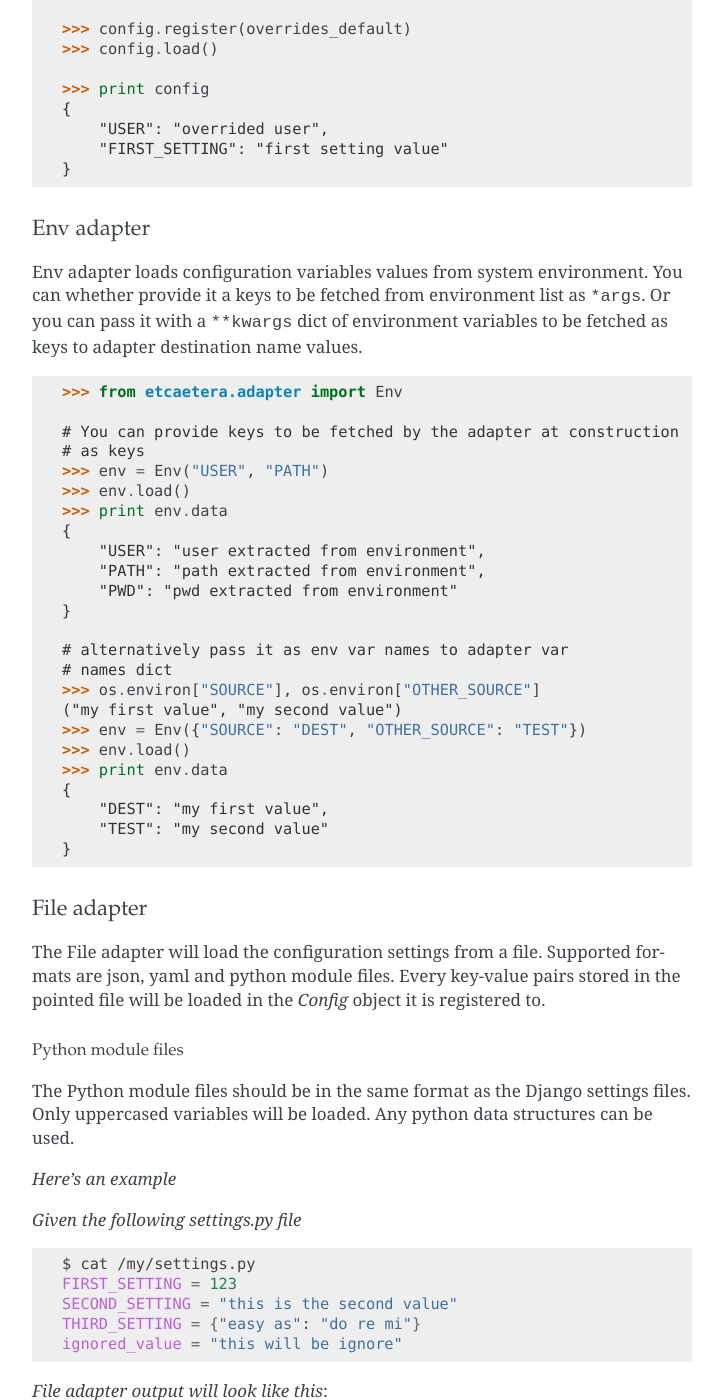
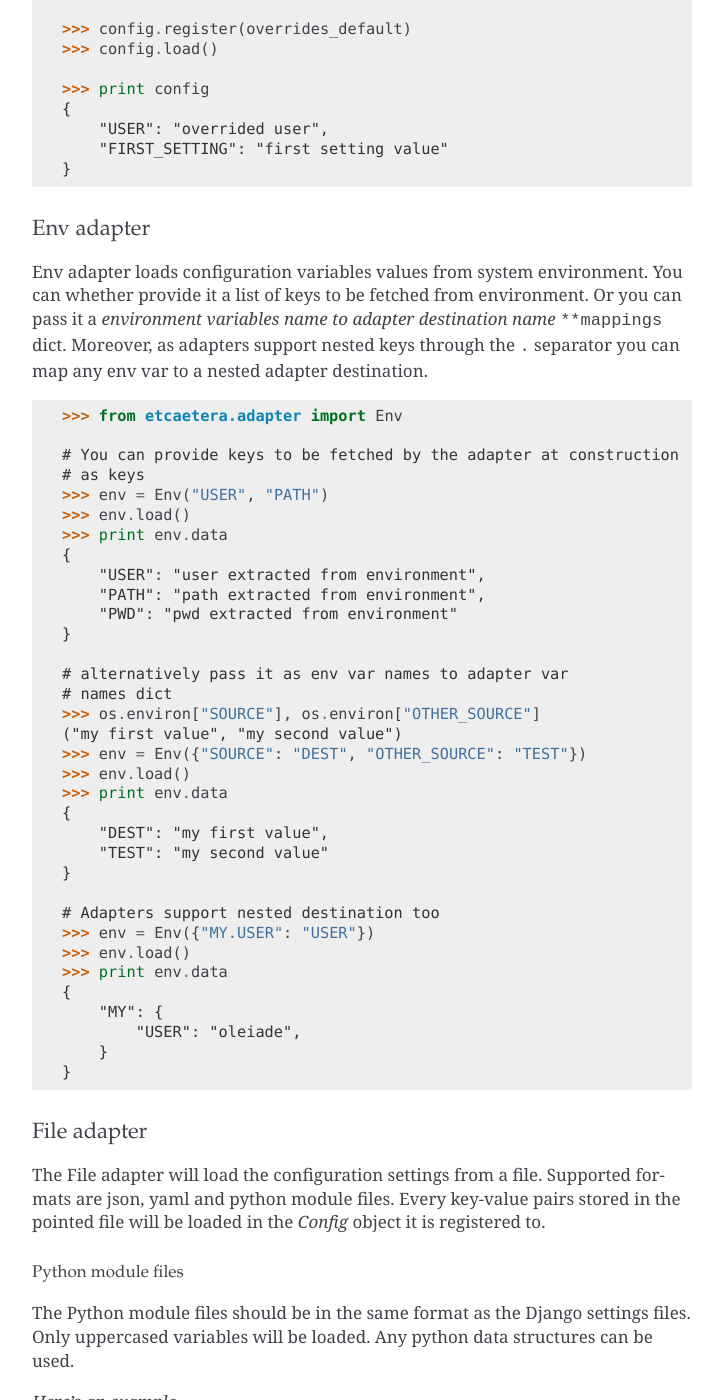
Before and after one commit to oleiade/etcaetera, a Sphinx documentation site: the page built from docs/howto.rst, in a window 1280 px wide and 1400 px high, scrolled down 3476 px. Shown: the whole window, without its empty margins (388-1111 px from the left). Built offline with Sphinx 7.4.7, drawn with Linux system fonts in a browser that asks for light colours.

Commit message:
Update readme and documentation with nested keys usage instructions

```diff
--- a/docs/howto.rst
+++ b/docs/howto.rst
@@ -209,9 +209,8 @@ Env adapter
 ~~~~~~~~~~~
 
 Env adapter loads configuration variables values from system environment.
-You can whether provide it a keys to be fetched from environment list as ``*args``.
-Or you can pass it with a ``**kwargs`` dict of environment variables to be fetched
-as keys to adapter destination name values.
+You can whether provide it a list of keys to be fetched from environment. Or you can pass it a *environment variables name to adapter destination name* ``**mappings`` dict.
+Moreover, as adapters support nested keys through the ``.`` separator you can map any env var to a nested adapter destination.
 
 .. code-block:: python
 
@@ -238,6 +237,16 @@ as keys to adapter destination name values.
     {
         "DEST": "my first value",
         "TEST": "my second value"
+    }
+
+    # Adapters support nested destination too
+    >>> env = Env({"MY.USER": "USER"})
+    >>> env.load()
+    >>> print env.data
+    {
+        "MY": {
+            "USER": "oleiade",
+        }
     }
 
 .. _file:
```
Also changed, not shown: README.rst (+12 -3 lines).
